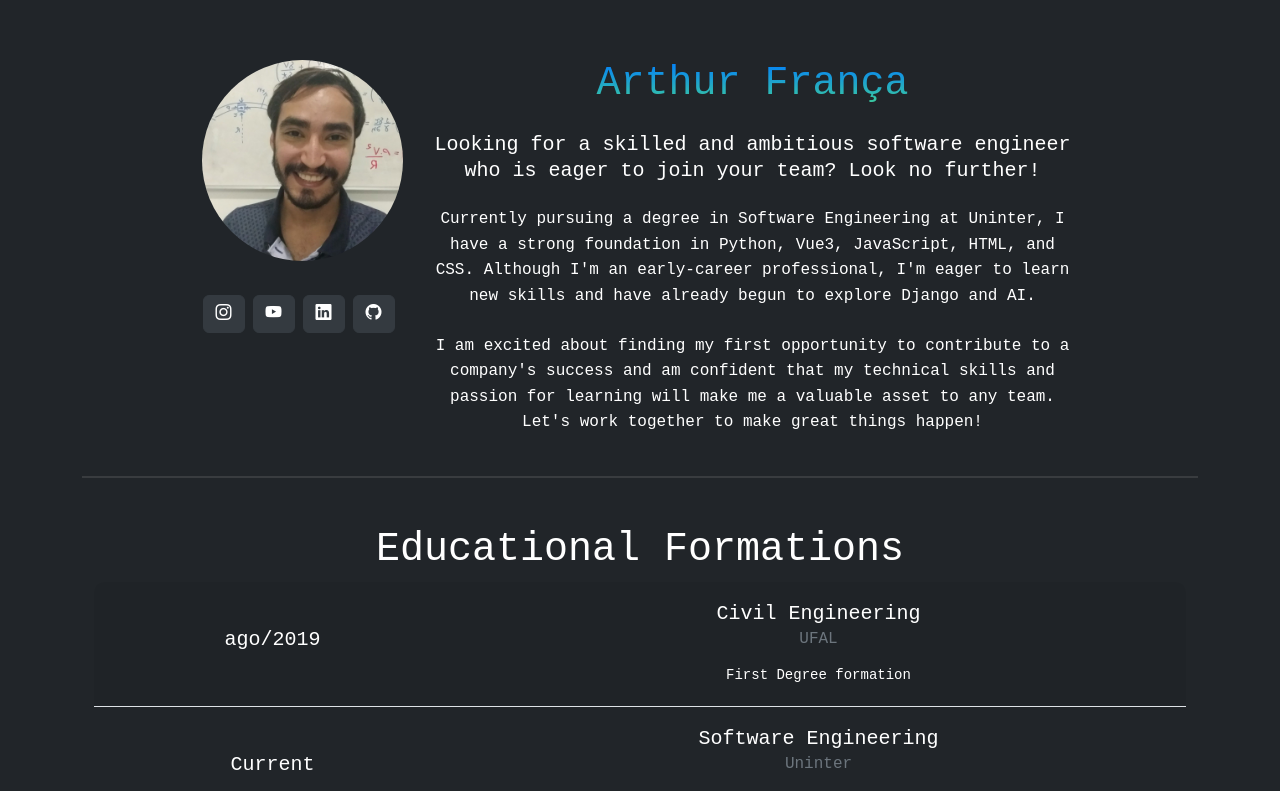
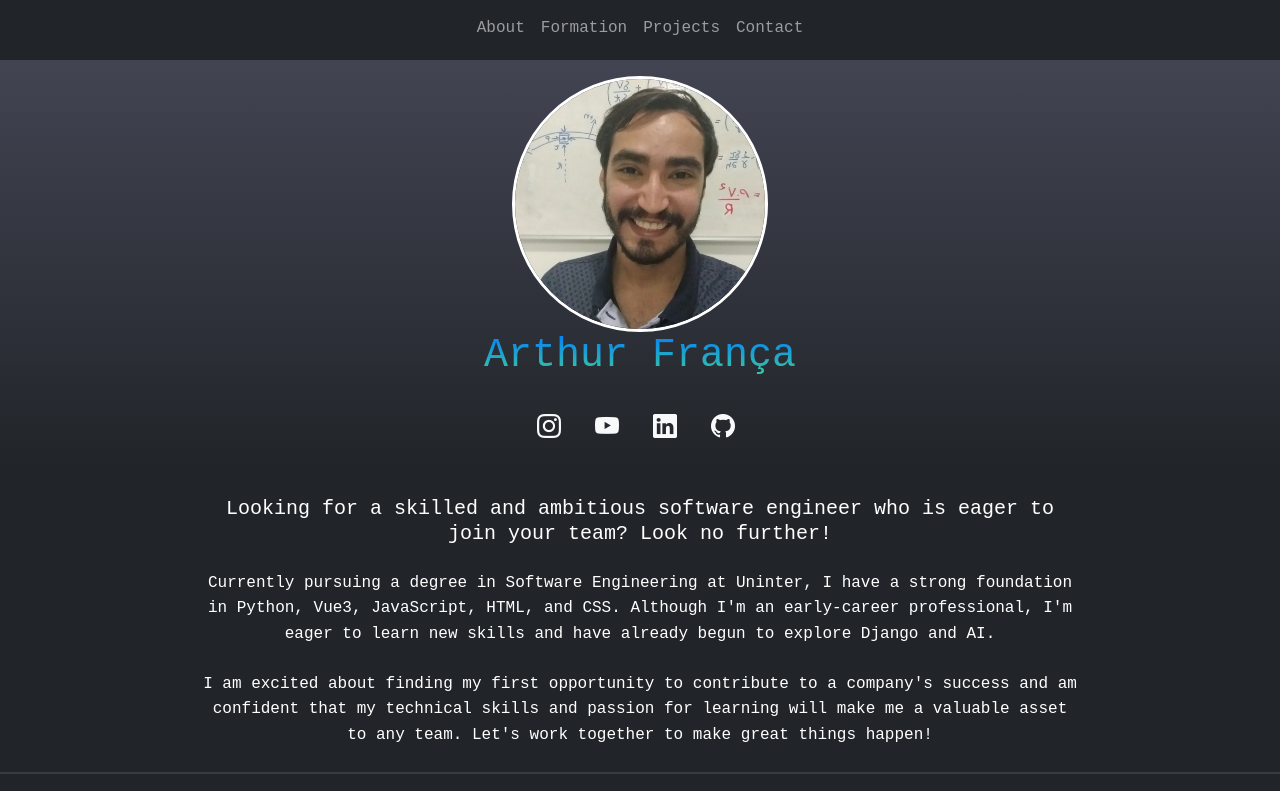
Before and after one commit to engArthurFranca/portifolio-vue3, a Vue app: page / in a window 1280 px wide. Shown: the top 791 px of the page. Built offline with nearby package versions, Linux system fonts and the light colour scheme.

Commit message:
add navbar and profile refactor

```diff
--- a/src/App.vue
+++ b/src/App.vue
@@ -1,10 +1,11 @@
 <template>
-  <div class="container">
-    <ProfileComponent :profile="profile" />
+  <div>
+    <NavWrapper />
+    <ProfileComponent :profile="profile" id="about"/>
     <hr>
-    <FormationComponent :formations="formations"/>
+    <FormationComponent :formations="formations" id="formation"/>
     <hr>
-    <ProjectComponent :projects="projects" />
+    <ProjectComponent :projects="projects" id="projects"/>
 
     <footer class="bg-dark text-light py-4">
     <div class="container text-center">
@@ -15,9 +16,11 @@
   </footer>
   </div>
 
+
 </template>
 
 <script>
+import NavWrapper from './components/NavWrapper.vue';
 import ProfileComponent from './components/ProfileComponent.vue';
 import ProjectComponent from './components/ProjectComponent.vue';
 import FormationComponent from './components/FormationComponent.vue';
@@ -27,6 +30,7 @@ import dataJson from '../data/data.json';
 export default {
   name: 'App',
   components: {
+    NavWrapper,
     ProfileComponent,
     FormationComponent,
     ProjectComponent
@@ -53,6 +57,10 @@ export default {
   margin-top: 60px;
 }
 
+nav {
+  background-color: rgb(66, 68, 82);
+}
+
 hr {
   border-color: gray;
   border-width: 2px 0 0 0;
@@ -76,5 +84,4 @@ a:hover {
   box-shadow: 0 1px 3px rgba(0, 0, 0, 0.15);
 }
 
-
 </style>
--- /dev/null
+++ b/src/components/NavWrapper.vue
@@ -0,0 +1,31 @@
+<template>
+    <nav class="navbar navbar-expand-lg navbar-dark bg-dark fixed-top">
+      <div class="container-fluid">
+        <button class="navbar-toggler" type="button" data-bs-toggle="collapse" data-bs-target="#navbarNav" aria-controls="navbarNav" aria-expanded="false" aria-label="Toggle navigation">
+          <span class="navbar-toggler-icon"></span>
+        </button>
+        <div class="collapse navbar-collapse" id="navbarNav">
+          <ul class="navbar-nav mx-auto">
+            <li class="nav-item">
+              <a class="nav-link" href="#about">About</a>
+            </li>
+            <li class="nav-item">
+              <a class="nav-link" href="#formation">Formation</a>
+            </li>
+            <li class="nav-item">
+              <a class="nav-link" href="#projects">Projects</a>
+            </li>
+            <li class="nav-item">
+              <a class="nav-link" href="#contact">Contact</a>
+            </li>
+          </ul>
+        </div>
+      </div>
+    </nav>
+</template>
+
+<style scoped>
+    nav {
+        background-color: rgb(66, 68, 82);
+    }
+</style>
--- a/src/components/ProfileComponent.vue
+++ b/src/components/ProfileComponent.vue
@@ -1,21 +1,24 @@
 <template>
-    <div class="container mt-5">
-      <div class="row">
-        <div class="col-12 col-lg-3 text-center">
-          <img alt="Profile Picture" src="../assets/profile.jpg" class="img-fluid rounded-circle">
+  <div>
+    <div class="gradient-div p-3">
+      <img src="../assets/profile.jpg" class="img-fluid rounded-circle border border-white border-3">
+      <h1 class="text-gradient mb-4">{{ profile.name }}</h1>
       <div class="mt-4">
-            <a v-for="social in profile.socials" :key="social.name" class="btn btn-dark me-2" :href="social.link" role="button" target="_blank">
-              <i :class="'bi bi-' + social.name"></i>
+        <a v-for="social in profile.socials" :key="social.name" class="btn social-btn me-2" :href="social.link" role="button" target="_blank">
+          <i :class="'bi bi-' + social.name + ' text-light fs-4'"></i>
         </a>
       </div>
     </div>
-        <div class="col-12 col-lg-9">
-          <h1 class="text-gradient mb-4">{{ profile.name }}</h1>
+    <br>
+    <div class="container">
         <p class="lead mb-4">Looking for a skilled and ambitious software engineer who is eager to join your team? Look no further!</p>
+        <div class="text-gray">
           <p class="mb-4" v-for="paragraph in profile.about" :key="paragraph">{{ paragraph }}</p>
         </div>
     </div>
+
   </div>
+
 </template>
 <script>
 export default {
@@ -26,6 +29,16 @@
 };
 </script>
 <style scoped>
+.gradient-div {
+  background: linear-gradient(to bottom, rgb(66, 68, 82), rgb(33,37,41));
+}
+
+.social-btn:hover {
+  background: linear-gradient(to bottom, #007bff, #42d392);
+  -webkit-background-clip: text;
+  -webkit-text-fill-color: transparent;
+}
+
 img {
   width: 10vw;
 }
@@ -36,15 +49,15 @@
   -webkit-text-fill-color: transparent;
 }
 
-  .btn-dark {
-    background-color: #343a40;
-    border-color: #343a40;
+.btn-secondary {
+  background-color: #6c757d;
+  border-color: #6c757d;
   margin-top: 10px;
 }
 
-  .btn-dark:hover {
-    background-color: #1d2124;
-    border-color: #1d2124;
+.btn-secondary:hover {
+  background-color: #545b62;
+  border-color: #545b62;
 }
 
 .container {
@@ -72,4 +85,8 @@
     width: 50vw;
   }
 }
+
+.text-gray {
+  color: #7c7c7c;
+}
 </style>
```
Lines whose indentation alone changed are shown as unchanged.
